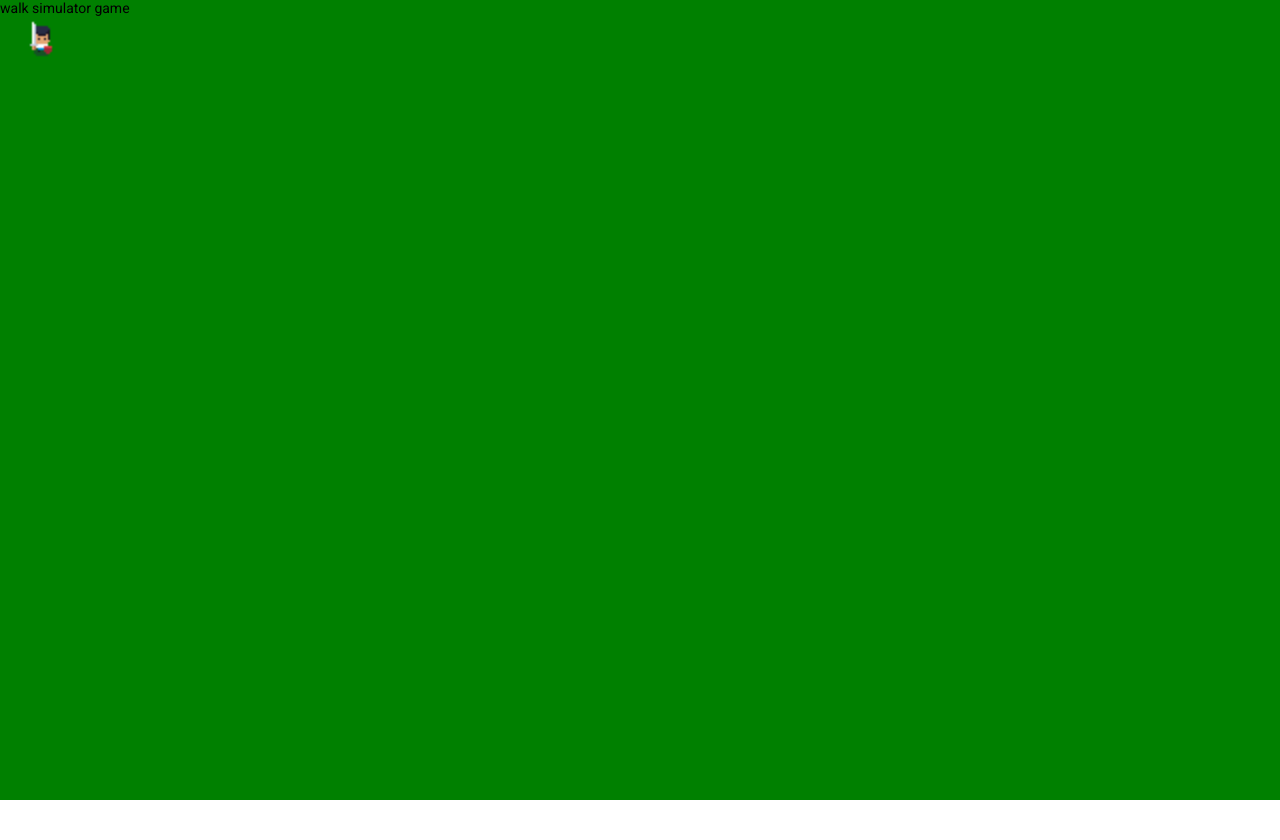
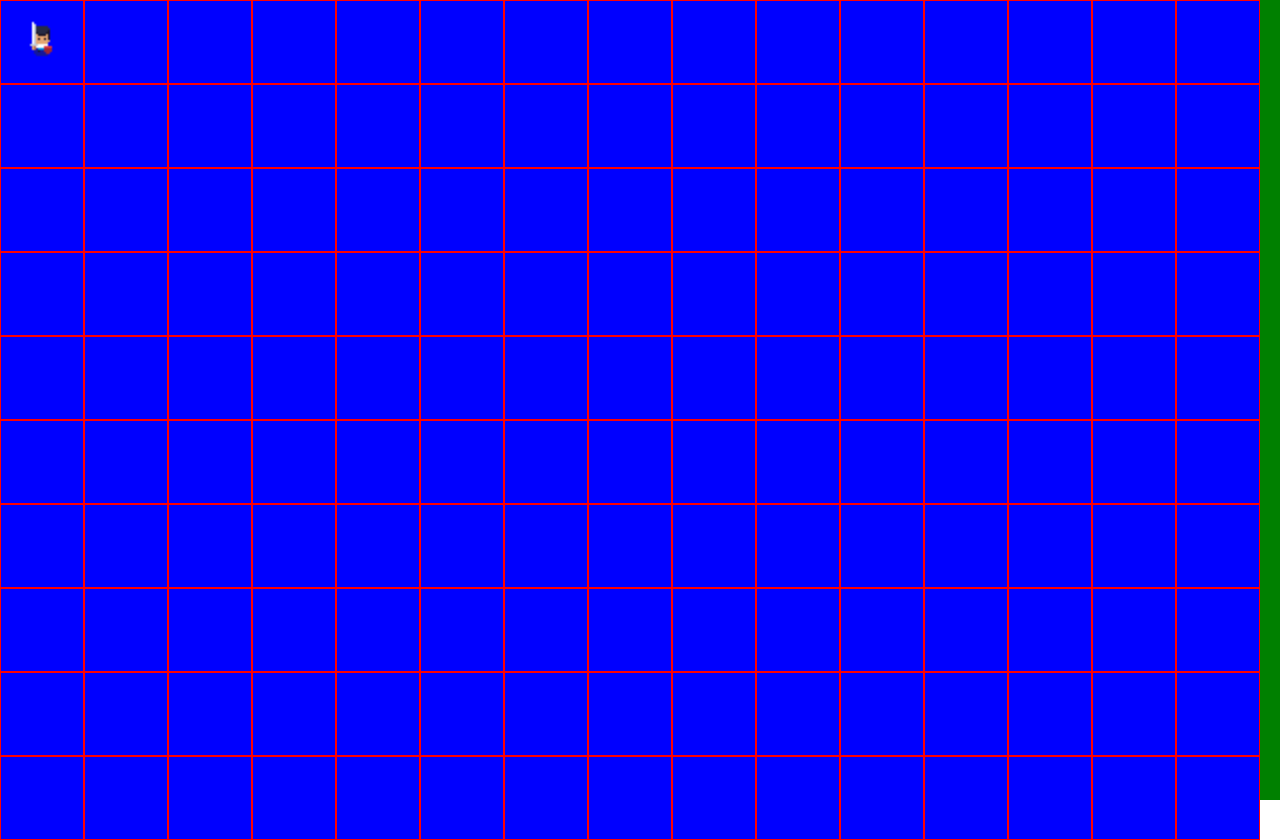
Before and after one commit to gabrielgraciani/loop-hero-simulator, a Next.js app: page / in a window 1280 px wide. Before the commit the page ends 800 px from the top, so only its background shows below. Built offline with nearby package versions, Linux system fonts and the light colour scheme.

Commit message:
created a simple map

```diff
--- /dev/null
+++ b/src/hooks/useWindowSize.ts
@@ -0,0 +1,26 @@
+import { useState, useEffect } from 'react';
+
+interface Size {
+  width: number | undefined;
+  height: number | undefined;
+}
+
+export function useWindowSize(): Size {
+  const [windowSize, setWindowSize] = useState<Size>({
+    width: undefined,
+    height: undefined,
+  });
+  useEffect(() => {
+    function handleResize() {
+      setWindowSize({
+        width: window.innerWidth,
+        height: window.innerHeight,
+      });
+    }
+
+    window.addEventListener('resize', handleResize);
+    handleResize();
+    return () => window.removeEventListener('resize', handleResize);
+  }, []);
+  return windowSize;
+}
--- a/src/pages/index.tsx
+++ b/src/pages/index.tsx
@@ -1,12 +1,36 @@
 import { Hero } from '../components/Hero';
 
+import { useWindowSize } from '../hooks/useWindowSize';
+
 export default function Home() {
+  const { width, height } = useWindowSize();
+
+  const horizontalSquares = Math.round((width || 0) / 84);
+  const verticalSquares = Math.round((height || 0) / 84);
+
+  const horizontalSquaresArray = Array.from(Array(horizontalSquares).keys());
+  const verticalSquaresArray = Array.from(Array(verticalSquares).keys());
+
   return (
     <div
       style={{ backgroundColor: 'green', position: 'relative', height: '100%' }}
     >
-      walk simulator game
       <Hero />
+      {verticalSquaresArray.map(itemVertical => (
+        <div style={{ display: 'flex' }} key={itemVertical}>
+          {horizontalSquaresArray.map(itemHorizontal => (
+            <div
+              style={{
+                width: '84px',
+                height: '84px',
+                background: 'blue',
+                border: '1px solid red',
+              }}
+              key={`${itemVertical}-${itemHorizontal}`}
+            />
+          ))}
+        </div>
+      ))}
     </div>
   );
 }
```
